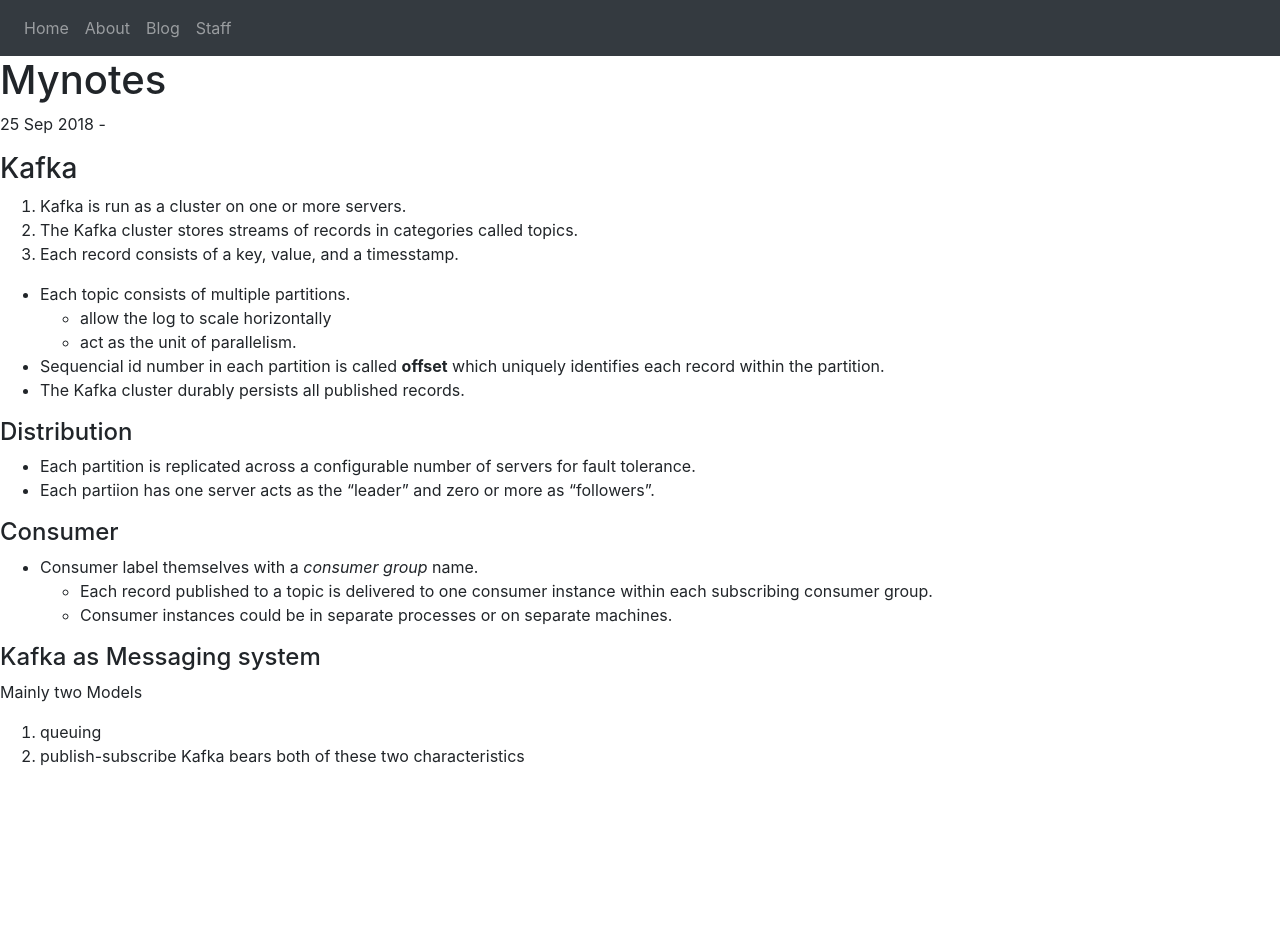
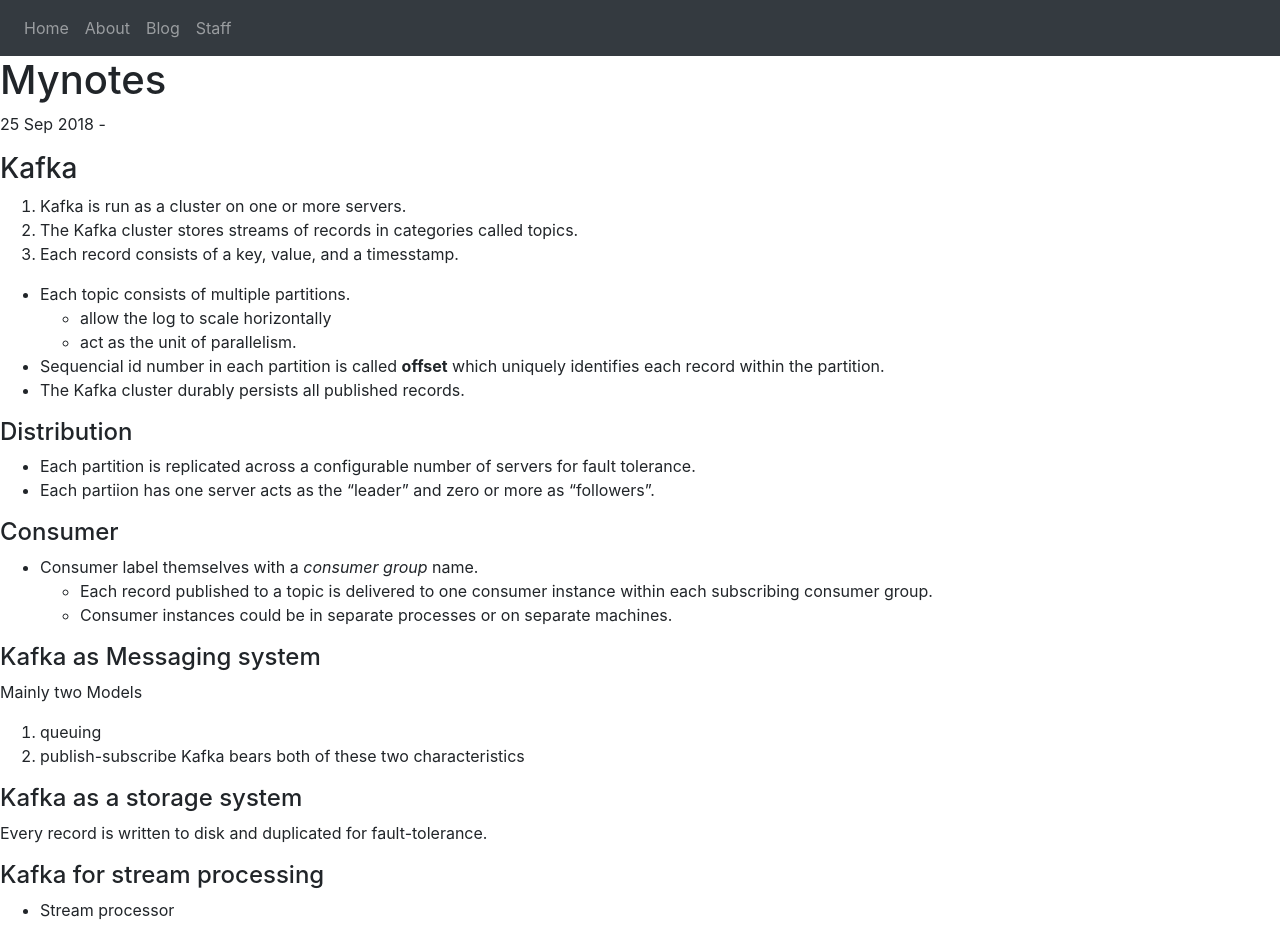
Before and after one commit to CamelShikai/CamelShikai.github.io, a Jekyll site: the page built from _posts/2018-09-25-MyNotes.md, in a window 1280 px wide. Built offline with Jekyll 4.4.1, drawn with Linux system fonts in a browser that asks for light colours; our own code applies the rules of GitHub Pages for plain Markdown files; before the commit the page ends 900 px from its top, so only the background shows below that.

Commit message:
add something

```diff
--- a/_posts/2018-09-25-MyNotes.md
+++ b/_posts/2018-09-25-MyNotes.md
@@ -23,3 +23,9 @@ Mainly two Models
 1. queuing
 1. publish-subscribe
 Kafka bears both of these two characteristics
+
+#### Kafka as a storage system
+Every record is written to disk and duplicated for fault-tolerance.
+
+#### Kafka for stream processing
+- Stream processor
```
